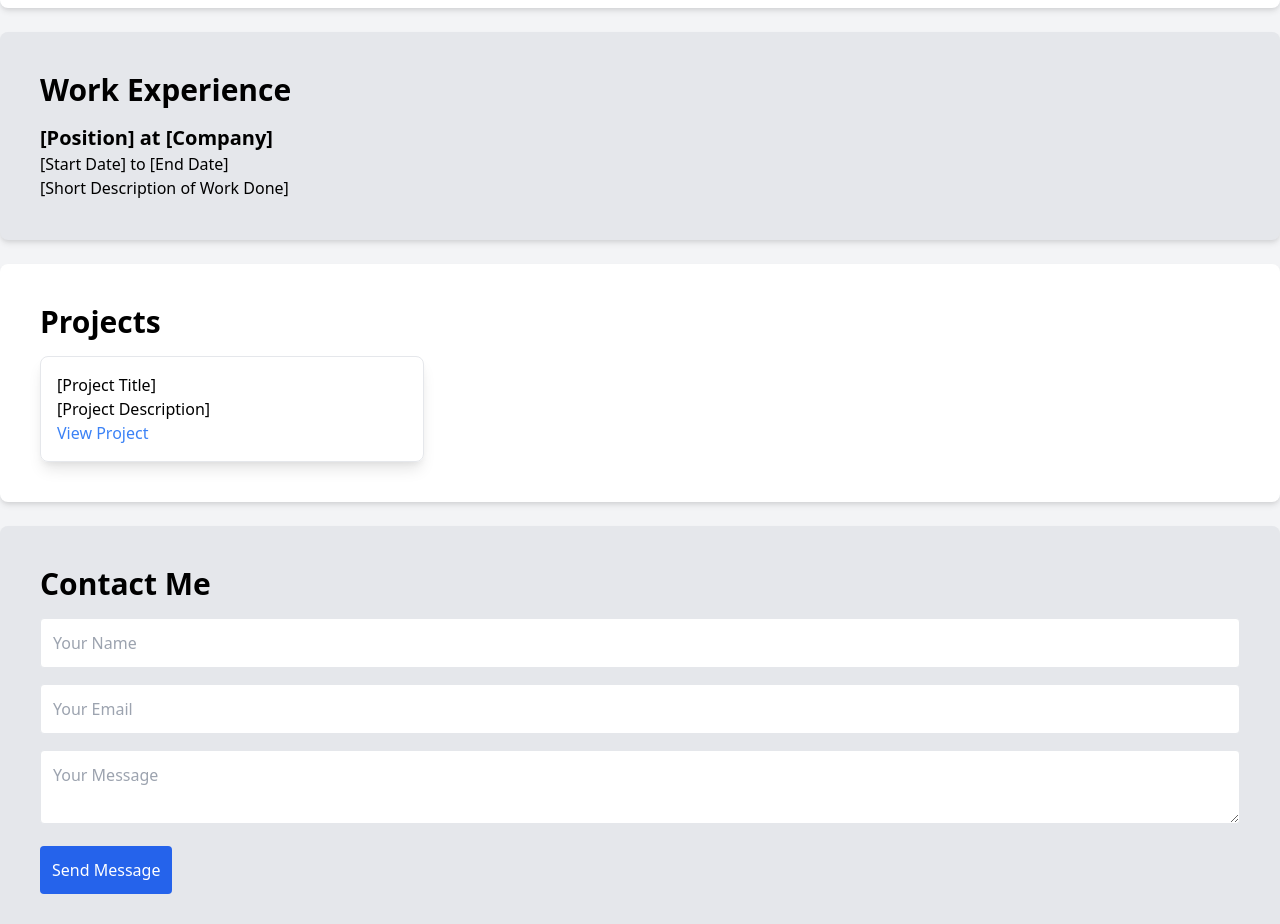
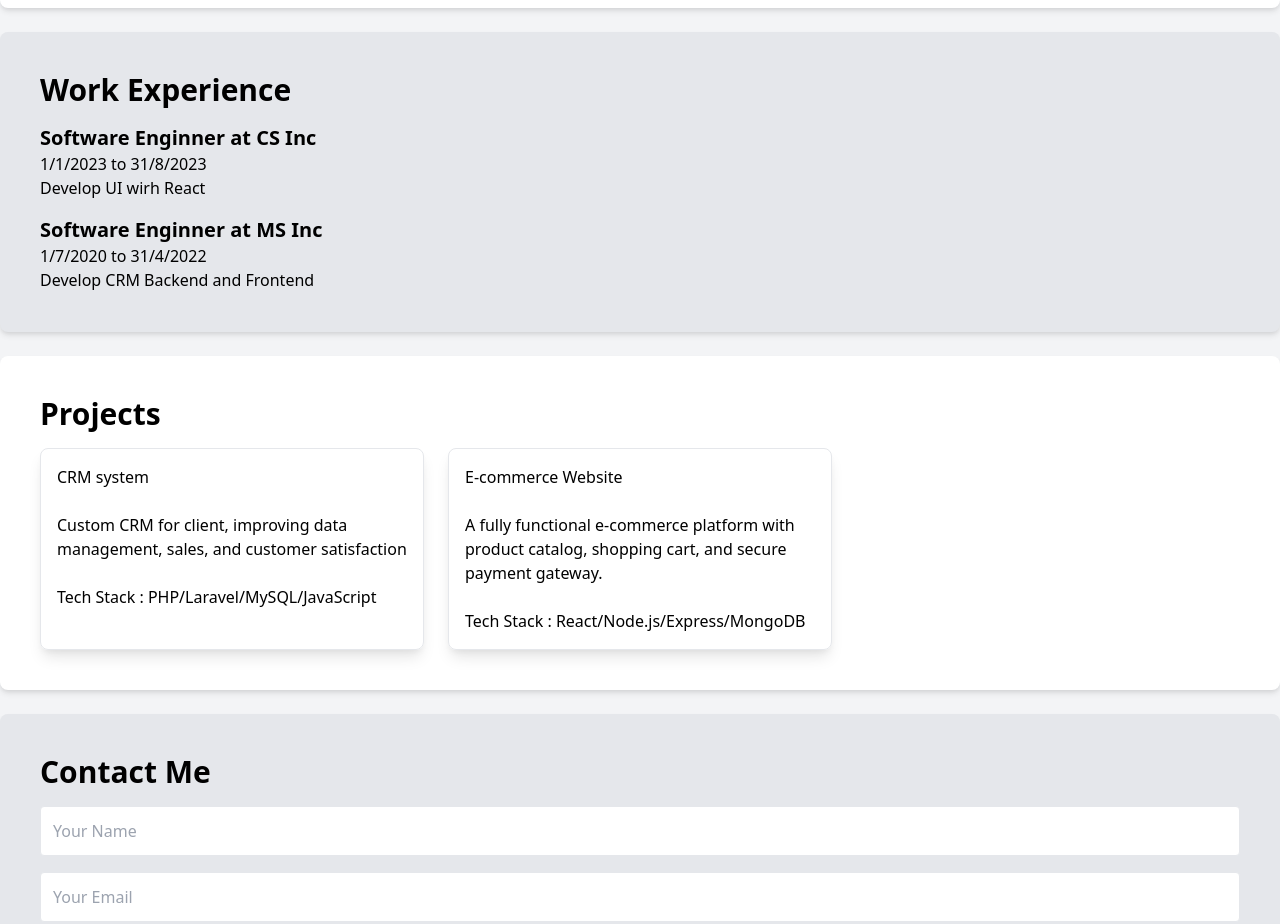
Before and after one commit to daichitt/IWS-PJ, a plain HTML site: page profile.html in a window 1280 px wide. Shown: the part 800-1724 px from the top of the page. Drawn offline with nearby package versions, Linux system fonts and the light colour scheme; no server answers.

Commit message:
FIx html

```diff
--- a/profile.html
+++ b/profile.html
@@ -53,9 +53,14 @@
 <section id="experience" class="bg-gray-200 p-10 mt-6 rounded-lg shadow-md">
     <h2 class="text-3xl font-bold mb-4">Work Experience</h2>
     <div class="mt-4">
-        <h3 class="text-xl font-semibold">[Position] at [Company]</h3>
-        <p>[Start Date] to [End Date]</p>
-        <p>[Short Description of Work Done]</p>
+        <h3 class="text-xl font-semibold">Software Enginner at CS Inc</h3>
+        <p>1/1/2023 to 31/8/2023</p>
+        <p>Develop UI wirh React</p>
+    </div>
+    <div class="mt-4">
+        <h3 class="text-xl font-semibold">Software Enginner at MS Inc</h3>
+        <p>1/7/2020 to 31/4/2022</p>
+        <p>Develop CRM Backend and Frontend</p>
     </div>
 </section>
 
@@ -63,13 +68,20 @@
 <section id="projects" class="p-10 mt-6 bg-white shadow-md rounded-lg">
     <h2 class="text-3xl font-bold mb-4">Projects</h2>
     <div class="grid grid-cols-1 md:grid-cols-2 lg:grid-cols-3 gap-6 mt-4">
-        <!-- Repeat for each project -->
         <div class="border p-4 rounded-lg shadow-lg transition-transform transform hover:scale-105">
-            <h3>[Project Title]</h3>
-            <p>[Project Description]</p>
-            <a href="[Project Link]" class="text-blue-500 hover:underline">View Project</a>
+            <h3>CRM system</h3>
+            <br>
+            <p>Custom CRM for client, improving data management, sales, and customer satisfaction</p>
+            <br>
+            <p>Tech Stack : PHP/Laravel/MySQL/JavaScript</p>
         </div>
-        <!-- Additional project cards -->
+        <div class="border p-4 rounded-lg shadow-lg transition-transform transform hover:scale-105">
+            <h3>E-commerce Website</h3>
+            <br>
+            <p>A fully functional e-commerce platform with product catalog, shopping cart, and secure payment gateway.</p>
+            <br>
+            <p>Tech Stack : React/Node.js/Express/MongoDB</p>
+        </div>
     </div>
 </section>
 
@@ -83,8 +95,6 @@
         <button type="submit" class="bg-blue-600 text-white p-3 rounded hover:bg-blue-700 transition-colors duration-200">Send Message</button>
     </form>
 </section>
-    <!-- <h1>GitHub Profile Picture</h1>
-    <img id="github-avatar" src="" alt="GitHub Avatar" style="width: 100px; height: 100px; border-radius: 50%;"> -->
 
 <!-- Footer -->
 <footer class="bg-gradient-to-r from-blue-500 to-blue-700 text-white text-center p-4 mt-auto">
```
